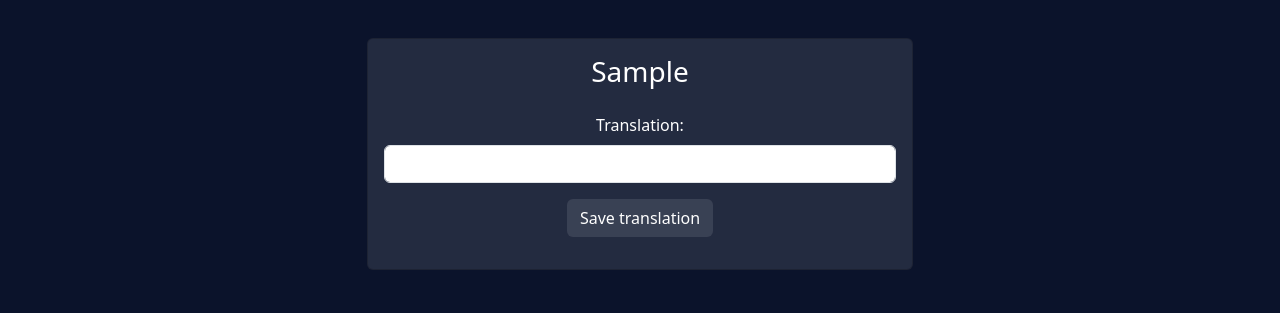
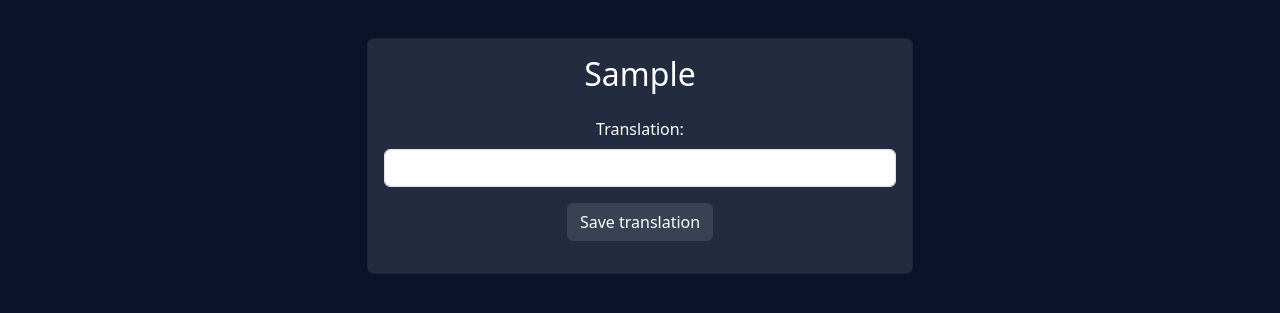
Before and after one commit to DaShy72/vocab, a Django app: page /fill_up_card/1 in a window 1280 px wide. Shown: the part 56-369 px from the top of the page. Run offline with Django 5.2, Linux system fonts and the light colour scheme; a user stored in the database is signed in; tables that the repository leaves empty hold one stand-in row (values such as "Sample post").

Commit message:
fix style(html)

```diff
--- a/templates/words/base.html
+++ b/templates/words/base.html
@@ -7,6 +7,7 @@
     <title>{% block title %}Словарь{% endblock %}</title>
     <link href="https://cdn.jsdelivr.net/npm/bootstrap@5.3.3/dist/css/bootstrap.min.css" rel="stylesheet">
     <link rel="stylesheet" href="{% static 'words/css/styles.css' %}">
+    <link rel="icon" type="image/jpg" href="{% static 'words/images/favicon.jpg' %}">
     {% block head %}{% endblock head %}
 </head>
 <body>
--- a/templates/words/fill_up_card.html
+++ b/templates/words/fill_up_card.html
@@ -5,8 +5,8 @@
 <div class="container mt-4">
     <div class="row justify-content-center text-center">
         <div class="col-12 col-sm-10 col-md-8 col-lg-6">
-            <div class="card p-3 my-block text-white">
-                <h3>{{ word.word }}</h3>
+            <div  class="card p-3 my-block text-white">
+                <h3 style="font-size: 2rem;" >{{ word.word }}</h3>
                 <form method="post" class="mt-3">
                     {% csrf_token %}
                     <label for="translation" class="form-label">Translation:</label>
```
